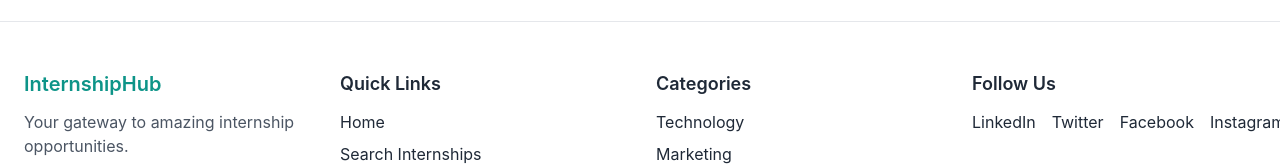
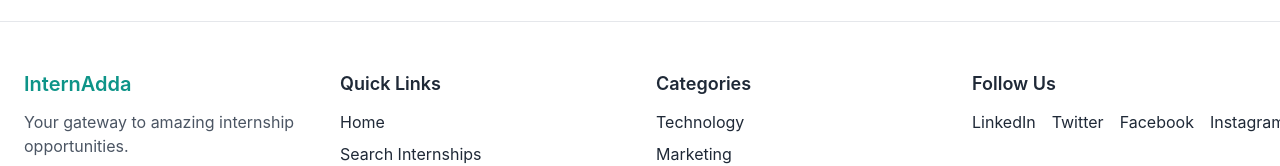
Before and after one commit to devvrat-singh-gth/internshipHub-frontend, a React (Vite) app: page / in a window 1280 px wide. Shown: the part 1186-1352 px from the top of the page. Built offline with nearby package versions, Linux system fonts and the light colour scheme.

Commit message:
Update Footer.jsx

```diff
--- a/src/components/Footer.jsx
+++ b/src/components/Footer.jsx
@@ -6,7 +6,7 @@ const Footer = () => {
         <div className="grid grid-cols-1 sm:grid-cols-2 lg:grid-cols-4 gap-8 py-12">
           <div>
             <h3 className="text-xl font-semibold text-teal-600 mb-3">
-              InternshipHub
+              InternAdda
             </h3>
             <p className="text-gray-600 dark:text-gray-400">
               Your gateway to amazing internship opportunities.
```
